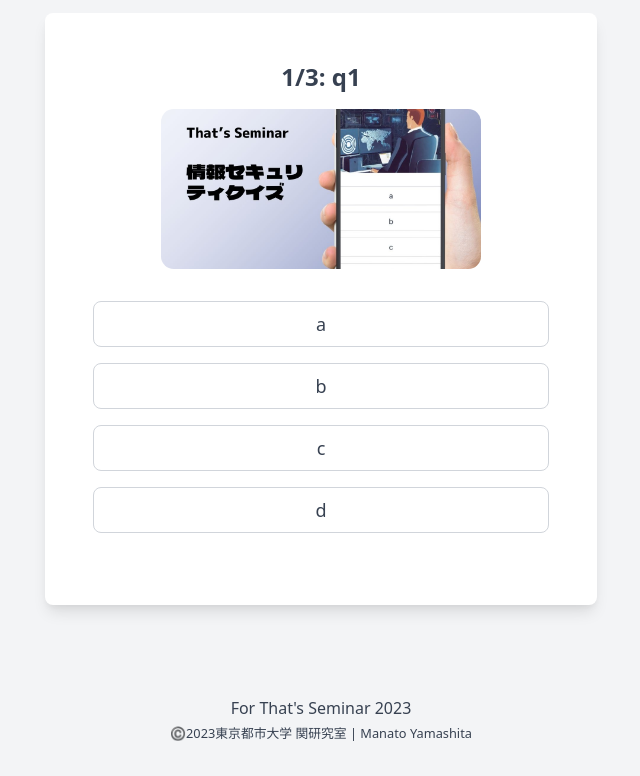
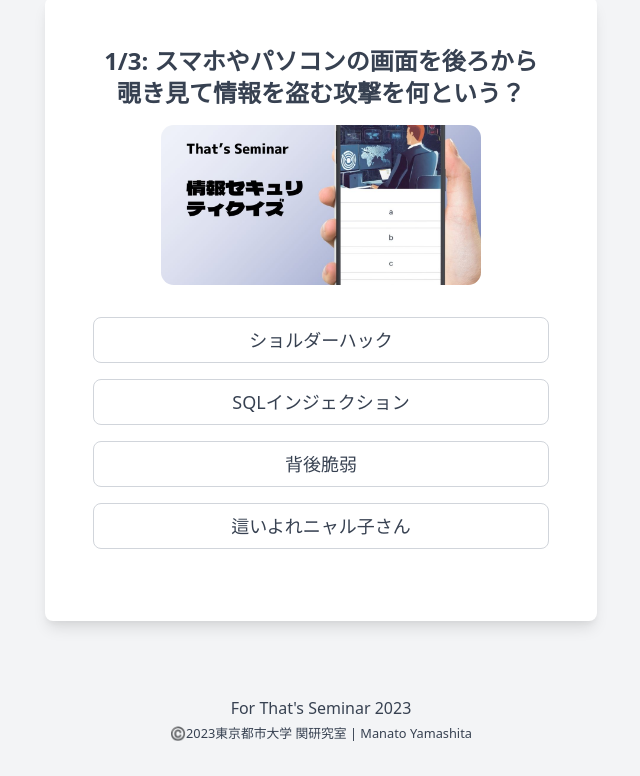
Before and after one commit to ManatoYamashita/sekilab-quiz, a website: page public/index.html in a window 1280 px wide. Shown: the part 136-912 px from the top of the page, without its empty margins (319-959 px from the left). Drawn offline with nearby package versions, Linux system fonts and the light colour scheme.

Commit message:
[add]favicon

```diff
--- a/public/index.html
+++ b/public/index.html
@@ -11,7 +11,7 @@
     <meta property="og:image" content="./ogp.jpg" />
     <meta property="og:site_name" content="SEKI-LAB Quiz App" />
     <meta property="og:description" content="That's Seminar用 SEKI-LABの情報セキュリティクイズです。" />
-    <link rel="shortcut icon" href="../favicon.ico" type="image/x-icon" />
+    <link rel="shortcut icon" href="./favicon.ico" type="image/x-icon" />
     <link rel="stylesheet" href="./styles.css" />
     <link
       rel="stylesheet"
--- a/public/main.js
+++ b/public/main.js
@@ -6,12 +6,13 @@ const app = Vue.createApp({
       correctAnswers: 0,
       wrongAnswers: 0,
       count: 3,
+
       questions: [
         {
           question:
-            "q1",
+            "スマホやパソコンの画面を後ろから覗き見て情報を盗む攻撃を何という？",
           img: "./ogp.jpg",
-          answers: { a: "a", b: "b", c: "c", d: "d" },
+          answers: { a: "ショルダーハック", b: "SQLインジェクション", c: "背後脆弱", d: "這いよれニャル子さん" },
           correctAnswer: "a",
         },
         {
```
Also changed, not shown: public/favicon.ico (renamed from favicon.ico), public/img/1.jpg (deleted).
